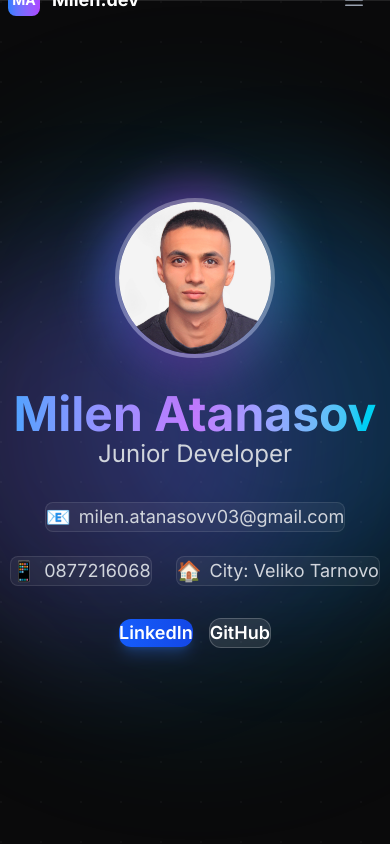
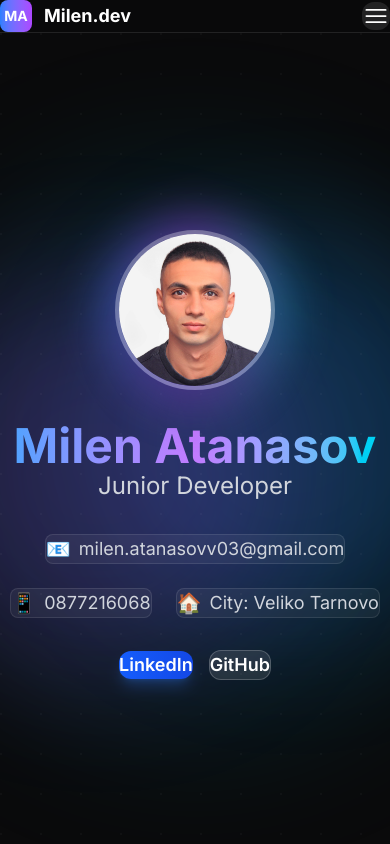
Before and after one commit to Milen03/Milen, a React (Vite) app in the folder Client/: page / in a window 390 px wide. Shown: the top 844 px of the page. Built offline with nearby package versions, Linux system fonts and the light colour scheme.

Commit message:
change nav

```diff
--- a/Client/src/components/Nav.jsx
+++ b/Client/src/components/Nav.jsx
@@ -19,28 +19,16 @@ export default function Navbar() {
 
   return (
     <header className="sticky top-0 z-50 bg-[#0a0a0b]/95 backdrop-blur-md border-b border-white/10">
-     <nav className="flex items-center justify-center px-8 py-4 max-w-6xl mx-auto relative" aria-label="Global">
+     <nav className="flex items-center justify-between px-4 sm:px-8 py-4 max-w-6xl mx-auto" aria-label="Global">
 
         {/* Лого */}
-         <div className="absolute left-2 flex items-center gap-3">
+         <div className="flex items-center gap-3">
           <div className="w-8 h-8 bg-gradient-to-r from-blue-500 to-purple-500 rounded-lg flex items-center justify-center">
             <span className="text-white font-bold text-sm">MA</span>
           </div>
           <a href="#" className="text-lg font-bold text-white hover:text-blue-400 transition">
             Milen.dev
           </a>
-        </div>
-
-        {/* Mobile Menu Button */}
-        <div className="flex lg:hidden absolute right-6">
-          <button
-            type="button"
-            onClick={() => setMobileMenuOpen(true)}
-            className="inline-flex items-center justify-center rounded-lg p-2 text-gray-400 hover:text-white hover:bg-white/10 transition"
-          >
-            <span className="sr-only">Open main menu</span>
-            <Bars3Icon className="h-6 w-6" aria-hidden="true" />
-          </button>
         </div>
 
         {/* Desktop Menu */}
@@ -63,6 +51,15 @@ export default function Navbar() {
           })}
         </div>
 
+        {/* Mobile Menu Button */}
+        <button
+          type="button"
+          onClick={() => setMobileMenuOpen(true)}
+          className="lg:hidden inline-flex items-center justify-center rounded-xl p-3 bg-white/10 text-white hover:bg-white/20 transition-all active:scale-95"
+        >
+          <span className="sr-only">Open main menu</span>
+          <Bars3Icon className="h-7 w-7" aria-hidden="true" />
+        </button>
 
       </nav>
 
```
